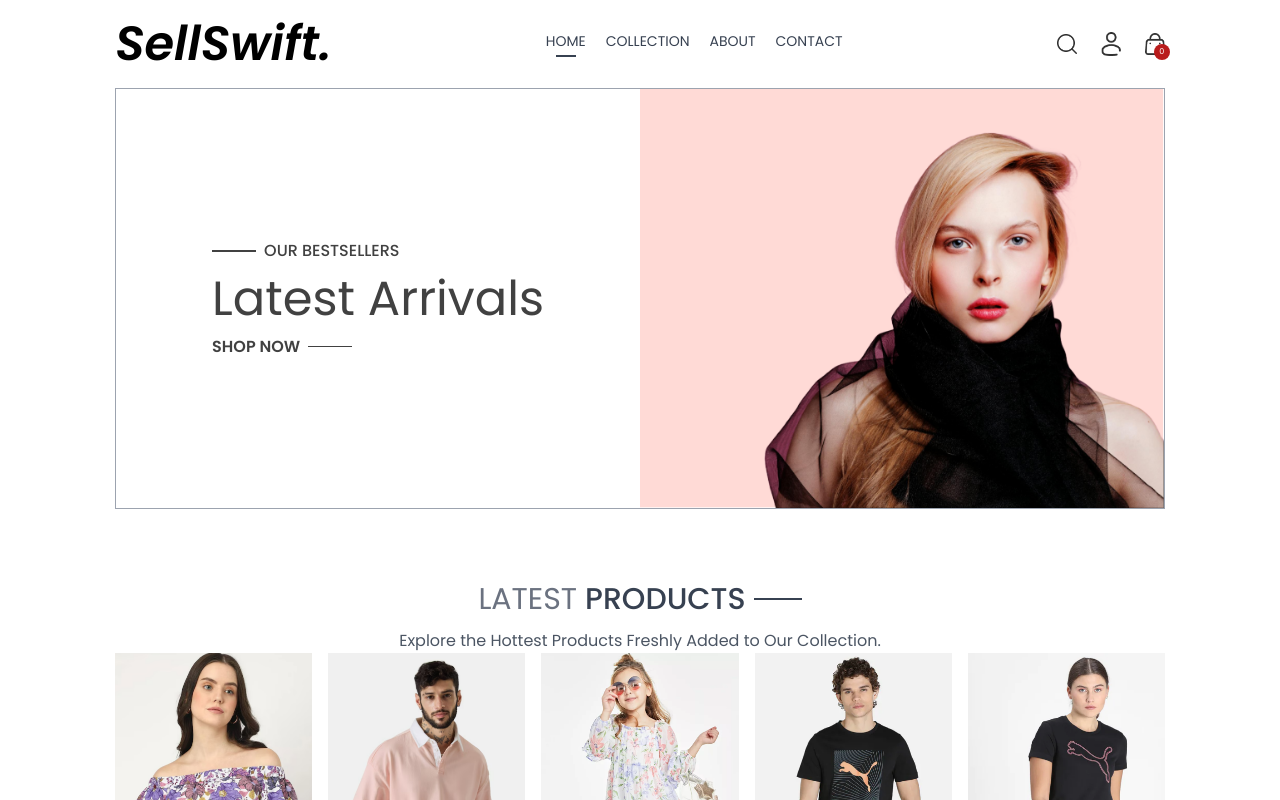
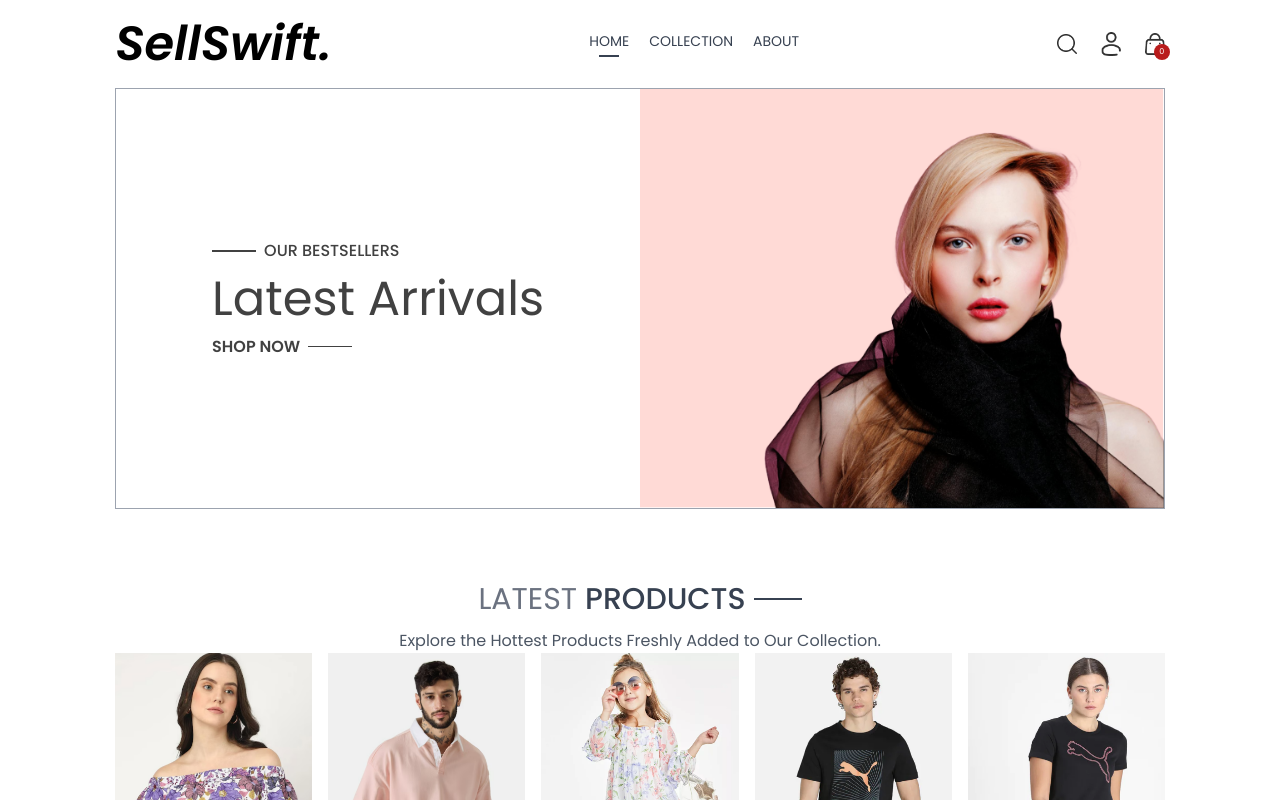
Before and after one commit to Inspectre30/sellswift_ecommerce_system, a React (Vite) app in the folder client/: page / in a window 1280 px wide. Shown: the top 800 px of the page. Built offline with nearby package versions, Linux system fonts and the light colour scheme.

Commit message:
new commits

```diff
--- a/client/src/App.jsx
+++ b/client/src/App.jsx
@@ -2,7 +2,7 @@ import React from "react";
 import { Routes, Route } from "react-router-dom";
 import Home from "./pages/Home";
 import Collection from "./pages/Collection";
-import Contact from "./pages/Contact";
+
 import Orders from "./pages/Orders";
 import PlaceOrder from "./pages/PlaceOrder";
 import Login from "./pages/Login";
@@ -18,14 +18,13 @@ import "react-toastify/dist/ReactToastify.css";
 const App = () => {
   return (
     <div className="px-4 sm:px-[5vw] md:px-[7vw] lg:px-[9vw]">
-    <ToastContainer />
+      <ToastContainer />
       <Navbar />
       <SearchBar />
       <Routes>
         <Route path="/" element={<Home />} />
         <Route path="/collection" element={<Collection />} />
         <Route path="/about" element={<About />} />
-        <Route path="/contact" element={<Contact />} />
         <Route path="/product/:productId" element={<Product />} />
         <Route path="/cart" element={<Cart />} />
         <Route path="/login" element={<Login />} />
--- a/client/src/components/Navbar.jsx
+++ b/client/src/components/Navbar.jsx
@@ -26,10 +26,7 @@ const Navbar = () => {
           <p>ABOUT</p>
           <hr className="w-2/4 border-none h-[1.5px] bg-gray-700 hidden" />
         </NavLink>
-        <NavLink to="/contact" className="flex flex-col items-center gap-1">
-          <p>CONTACT</p>
-          <hr className="w-2/4 border-none h-[1.5px] bg-gray-700 hidden" />
-        </NavLink>
+
       </ul>
       <div className="flex items-center gap-6">
         <img
@@ -105,13 +102,7 @@ const Navbar = () => {
           >
             ABOUT
           </NavLink>
-          <NavLink
-            onClick={() => setVisible(false)}
-            className="py-2 pl-6 border"
-            to="/contact"
-          >
-            CONTACT
-          </NavLink>
+
         </div>
       </div>
     </div>
--- a/client/src/pages/Contact.jsx
+++ /dev/null
@@ -1,9 +0,0 @@
-import React from 'react'
-
-const Contact = () => {
-  return (
-    <div></div>
-  )
-}
-
-export default Contact
```
